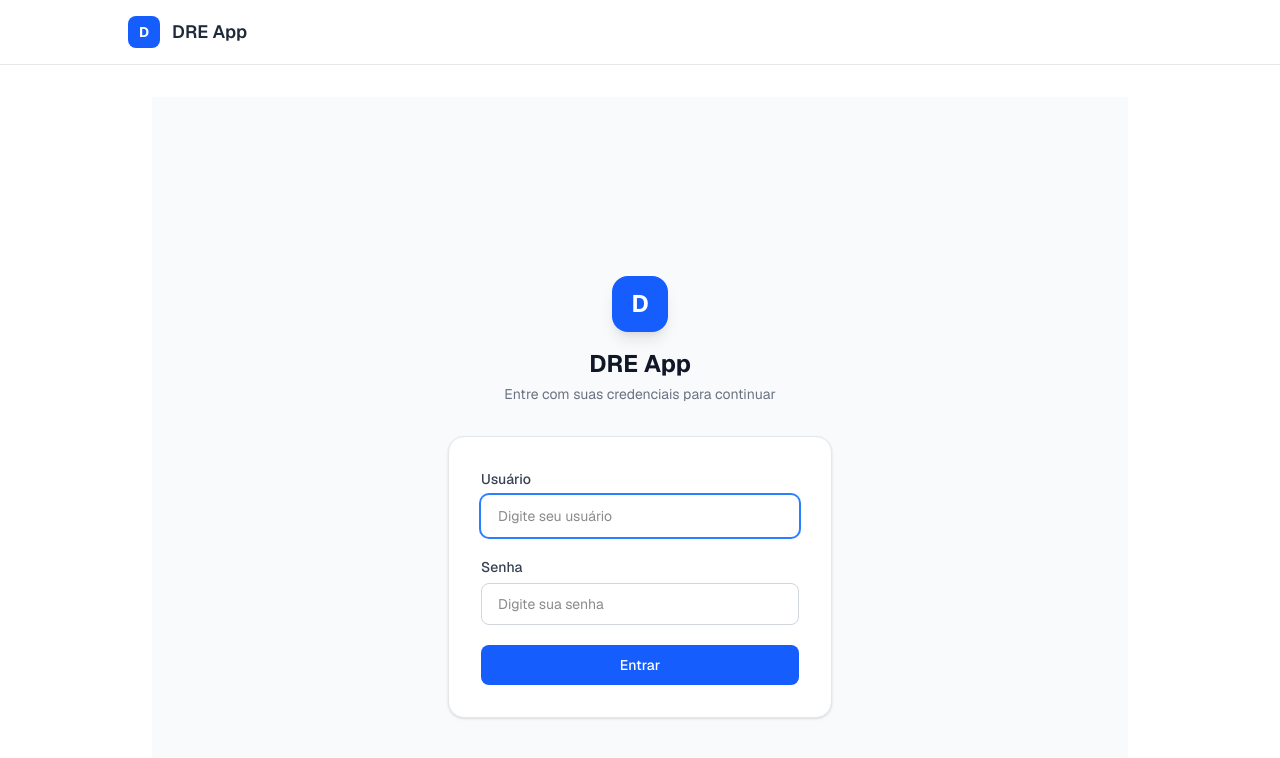
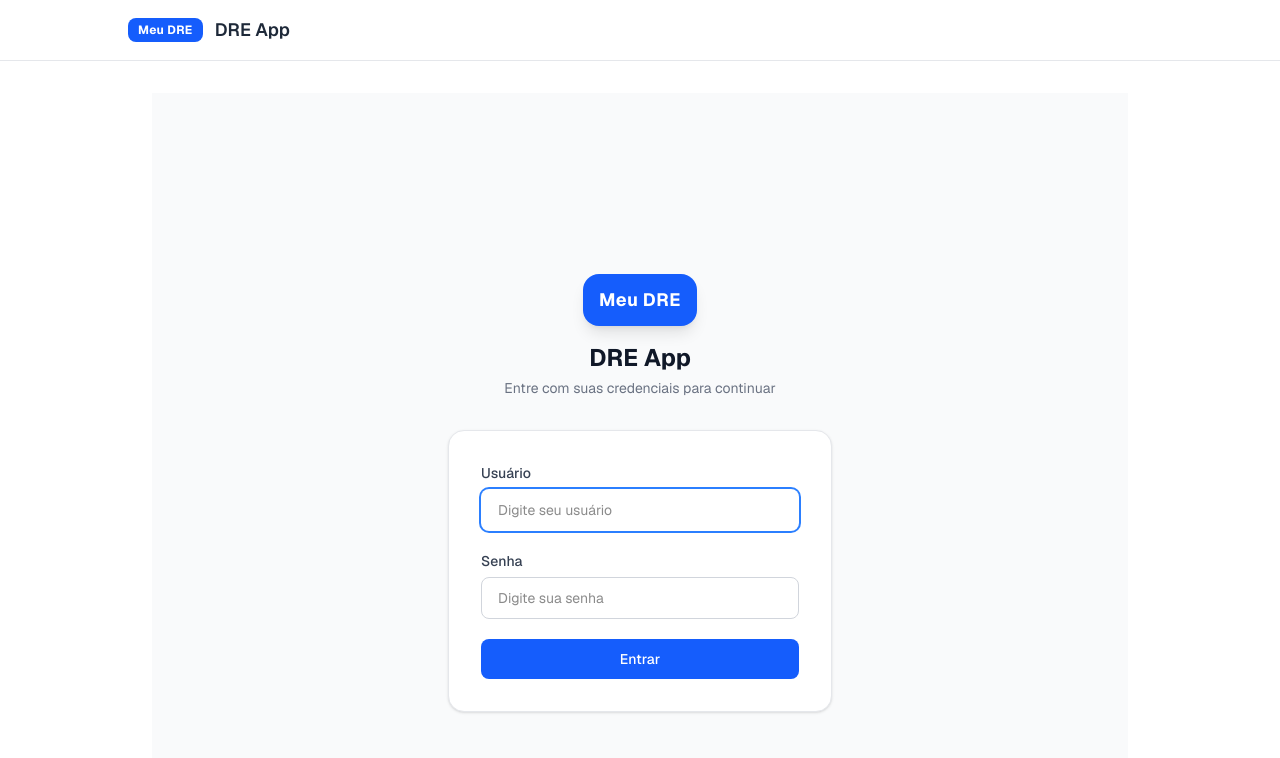
Before and after one commit to Tonycsj18/DRE-app, a Next.js app in the folder frontend/: page /login in a window 1280 px wide. Shown: the top 758 px of the page. Built offline with nearby package versions, Linux system fonts and the light colour scheme.

Commit message:
Atualiza logo: substitui 'D' por 'Meu DRE' no header e login

```diff
--- a/frontend/src/app/login/page.tsx
+++ b/frontend/src/app/login/page.tsx
@@ -43,8 +43,8 @@ export default function LoginPage() {
       <div className="w-full max-w-sm">
         {/* Logo */}
         <div className="flex flex-col items-center mb-8">
-          <div className="w-14 h-14 bg-blue-600 rounded-2xl flex items-center justify-center mb-4 shadow-lg">
-            <span className="text-white font-bold text-2xl">D</span>
+          <div className="bg-blue-600 rounded-2xl flex items-center justify-center mb-4 shadow-lg px-4 py-3">
+            <span className="text-white font-bold text-lg tracking-wide">Meu DRE</span>
           </div>
           <h1 className="text-2xl font-bold text-gray-900">DRE App</h1>
           <p className="text-gray-500 text-sm mt-1">Entre com suas credenciais para continuar</p>
--- a/frontend/src/components/Header.tsx
+++ b/frontend/src/components/Header.tsx
@@ -16,8 +16,8 @@ export default function Header() {
     <header className="bg-white border-b border-gray-200 px-6 py-4">
       <div className="max-w-5xl mx-auto flex items-center justify-between">
         <div className="flex items-center gap-3">
-          <div className="w-8 h-8 bg-blue-600 rounded-lg flex items-center justify-center">
-            <span className="text-white font-bold text-sm">D</span>
+          <div className="bg-blue-600 rounded-lg flex items-center justify-center px-2.5 py-1">
+            <span className="text-white font-bold text-xs tracking-wide">Meu DRE</span>
           </div>
           <span className="font-semibold text-gray-800 text-lg">DRE App</span>
         </div>
```
